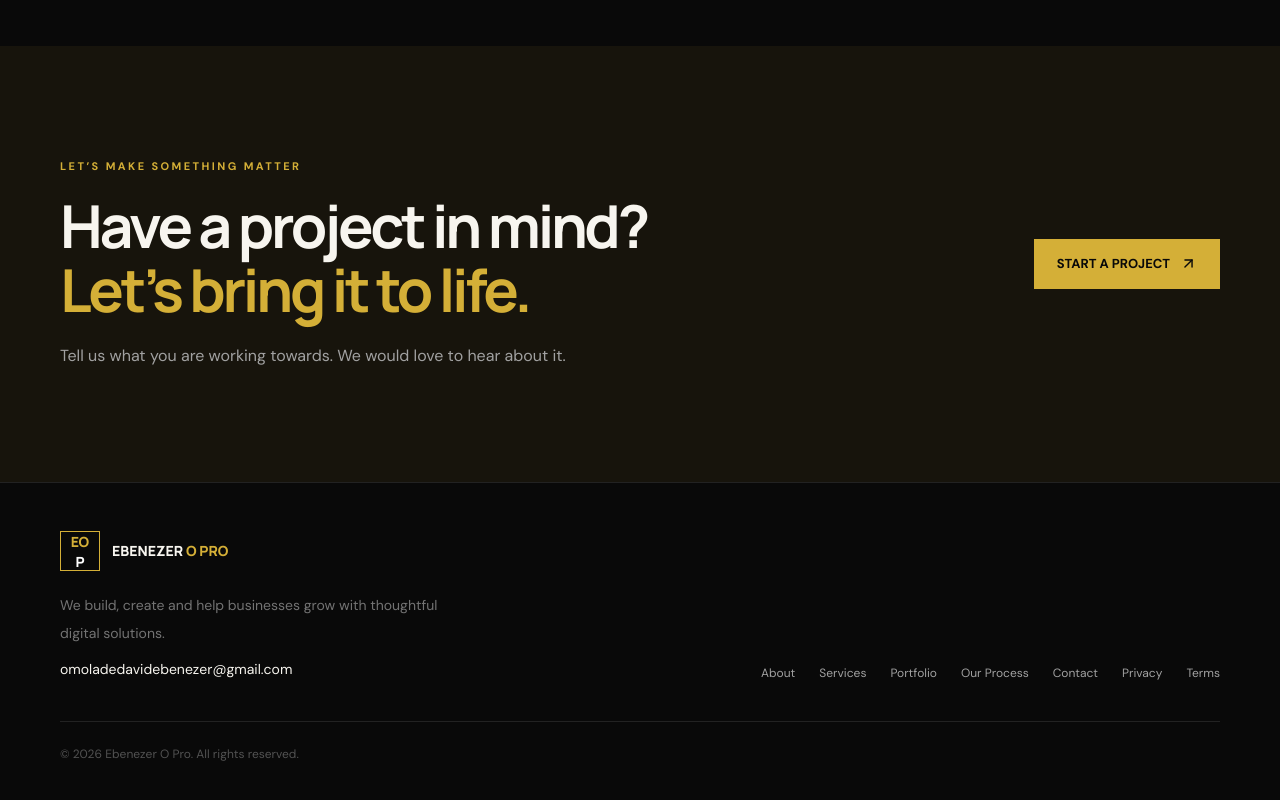
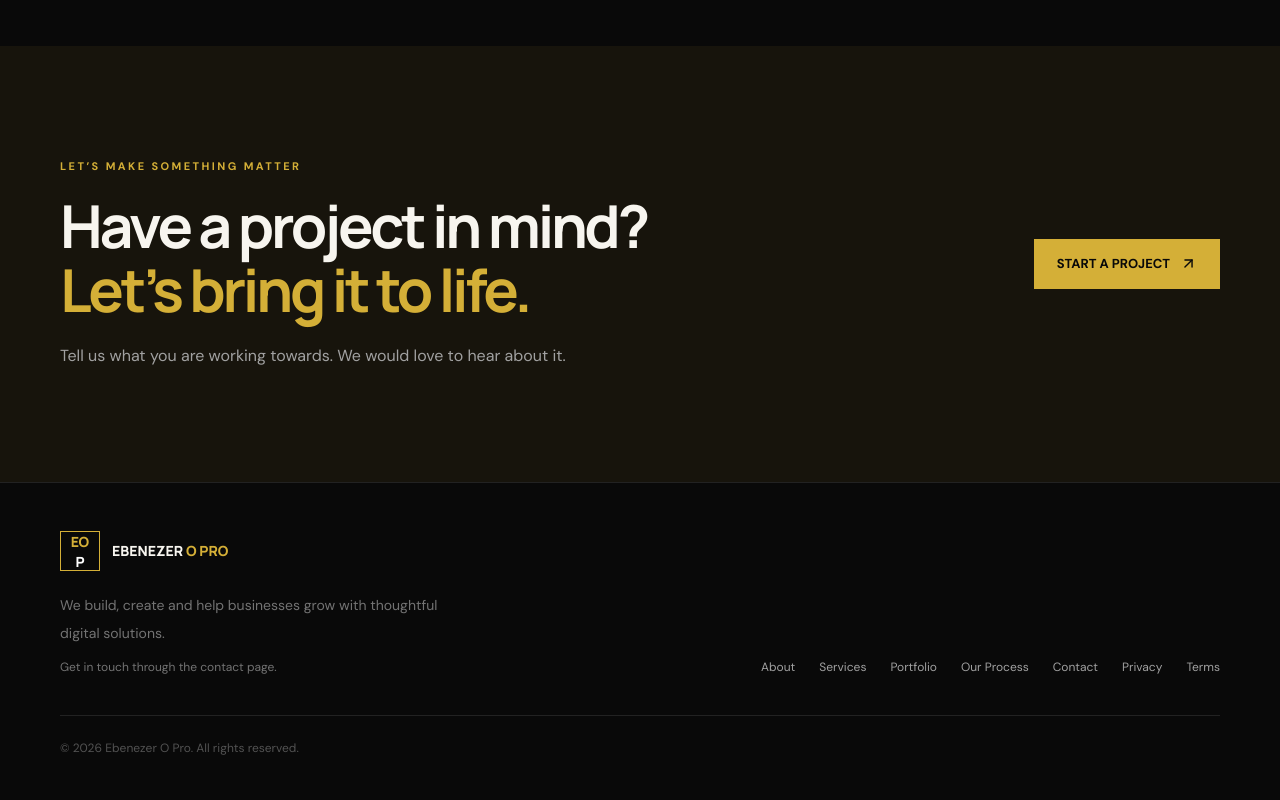
Before and after one commit to omoladedavidebenezer-spec/ebenezer-o-pro-website, a Next.js app: page / in a window 1280 px wide. Shown: the part 4503-5303 px from the top of the page. Built offline with nearby package versions, Linux system fonts and the light colour scheme.

Commit message:
Keep contact email private until confirmed

```diff
--- a/components/site-shell.tsx
+++ b/components/site-shell.tsx
@@ -52,7 +52,7 @@ export function SiteFooter() {
             <span className="font-display text-sm font-extrabold">EBENEZER <span className="gold-text">O PRO</span></span>
           </Link>
           <p className="mt-5 max-w-sm text-sm leading-7 text-neutral-500">We build, create and help businesses grow with thoughtful digital solutions.</p>
-          <a className="mt-3 inline-block text-sm text-neutral-300 hover:text-[#d4af37]" href="mailto:omoladedavidebenezer@gmail.com">omoladedavidebenezer@gmail.com</a>
+          <p className="mt-3 text-xs text-neutral-500">Get in touch through the contact page.</p>
         </div>
         <div className="flex flex-wrap gap-x-6 gap-y-3 text-xs text-neutral-400">
           {links.slice(1).map(link => <Link key={link.href} href={link.href} className="hover:text-[#d4af37]">{link.label}</Link>)}
```
